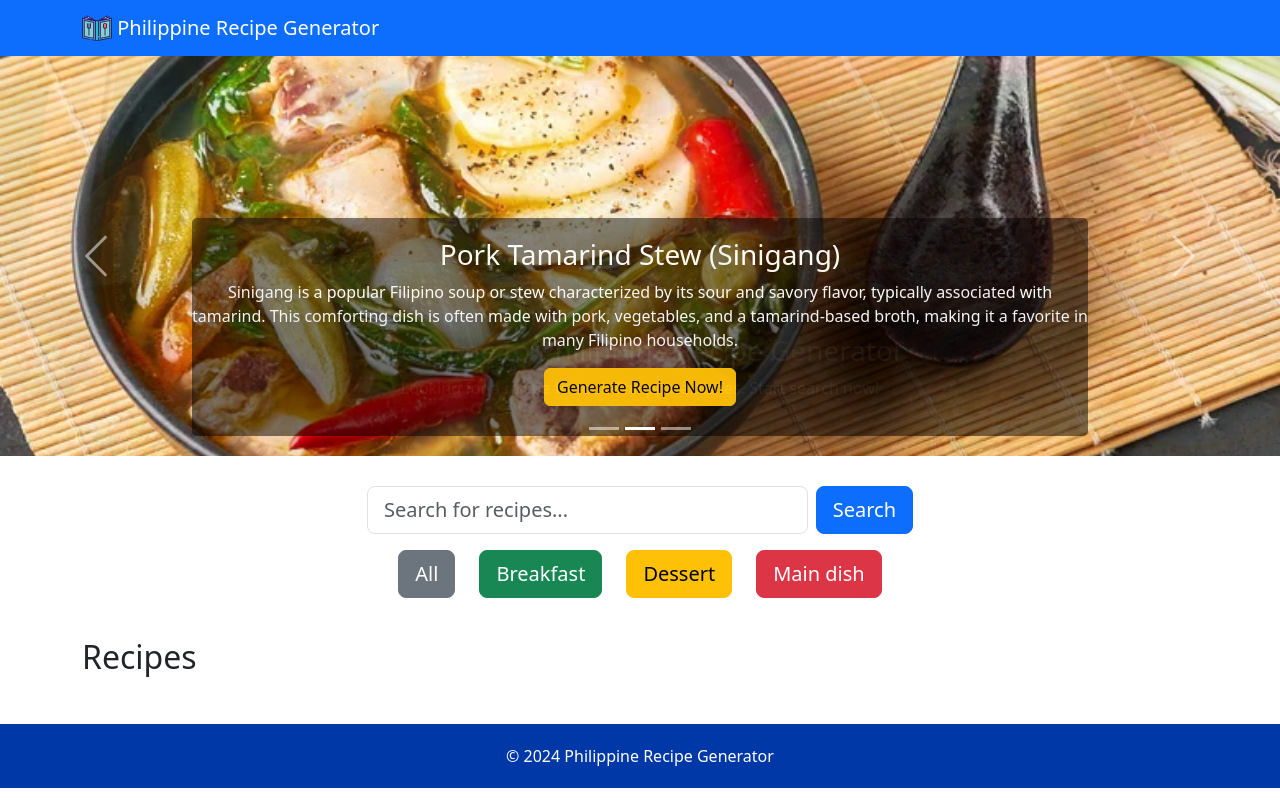
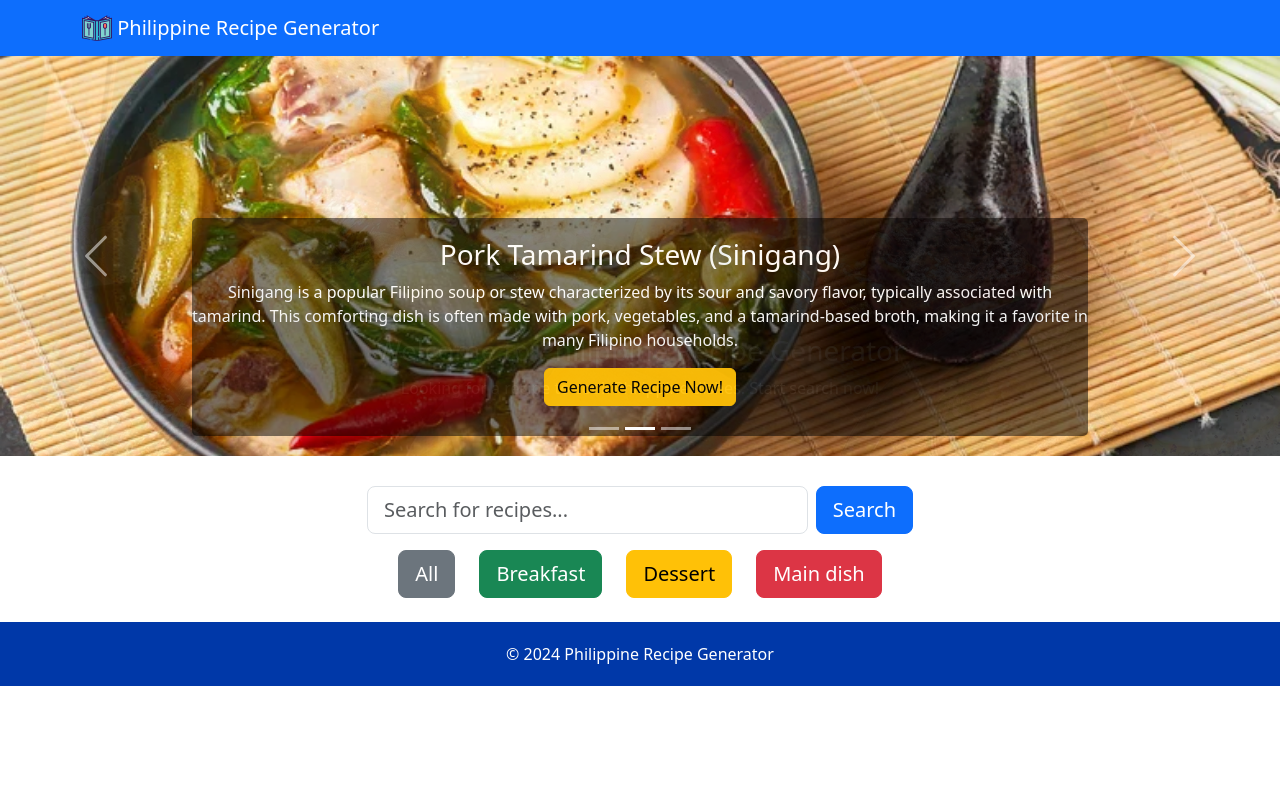
Before and after one commit to stan581994/phrecipegenerator, a React (Vite) app: page / in a window 1280 px wide. Built offline with nearby package versions, Linux system fonts and the light colour scheme.

Commit message:
added fade animations

```diff
--- a/src/components/RecipleList.css
+++ b/src/components/RecipleList.css
@@ -2,3 +2,16 @@
   height: 200px; /* Set a fixed height for the images */
   object-fit: cover; /* Ensure the images cover the entire area while maintaining their aspect ratio */
 }
+
+@keyframes fadeIn {
+  from {
+    opacity: 0;
+  }
+  to {
+    opacity: 1;
+  }
+}
+
+.fade-in {
+  animation: fadeIn 1s ease-in-out;
+}
--- a/src/components/RecipleList.tsx
+++ b/src/components/RecipleList.tsx
@@ -13,7 +13,7 @@ const RecipeList: React.FC<RecipeListProps> = ({ recipes }) => {
   const recipeArray = Array.isArray(recipes) ? recipes : [recipes];
 
   return (
-    <Container>
+    <Container className="fade-in">
       <h2 className="my-4">Recipes</h2>
       <Row>
         {recipeArray.map((recipe, index) => (
--- a/src/components/SearchBar.tsx
+++ b/src/components/SearchBar.tsx
@@ -17,13 +17,19 @@ const SearchBar: React.FC = () => {
 
   const fetchRecipes = async (url: string) => {
     try {
+      resetRecipes();
       const response = await fetch(url);
       const data: RecipeModel[] = await response.json();
-      console.log(data);
+      console.log("URL:", url);
+      console.log("Fetching data from API:", data);
       setRecipes(data);
     } catch (error) {
       console.error("Error fetching recipes:", error);
     }
+  };
+
+  const resetRecipes = () => {
+    setRecipes([]);
   };
 
   const handleSearch = (event: React.FormEvent) => {
@@ -106,9 +112,11 @@ const SearchBar: React.FC = () => {
           </Button>
         </Col>
       </Row>
-      <Row className="justify-content-center mt-3">
-        <RecipeList recipes={recipes} />
-      </Row>
+      {recipes.length > 0 && (
+        <Row className="justify-content-center mt-3">
+          <RecipeList recipes={recipes} />
+        </Row>
+      )}
     </Container>
   );
 };
```
